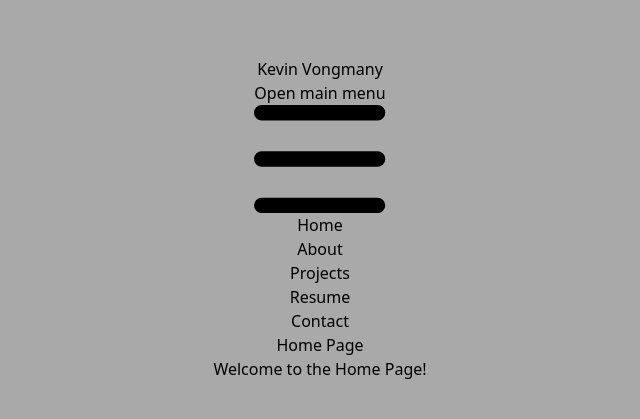
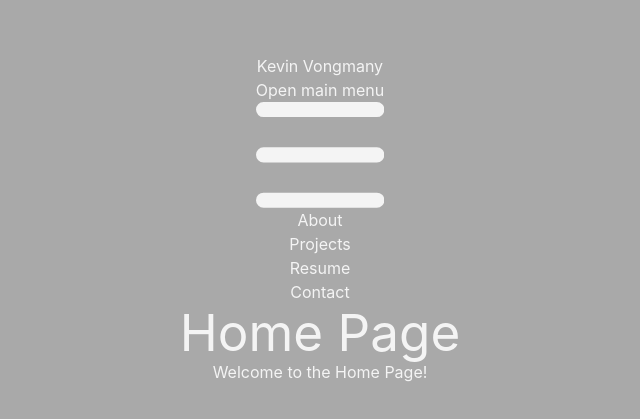
Before and after one commit to kevinvongmany/portfolio, a React (Vite) app: page / in a window 1280 px wide. Shown: the part 181-600 px from the top of the page, without its empty margins (320-960 px from the left). Built offline with nearby package versions, Linux system fonts and the light colour scheme.

Commit message:
Added animation effects for each page

```diff
--- a/package.json
+++ b/package.json
@@ -11,6 +11,7 @@
     "preview": "vite preview"
   },
   "dependencies": {
+    "framer-motion": "^11.11.9",
     "react": "^18.3.1",
     "react-dom": "^18.3.1",
     "react-router-dom": "^6.27.0"
--- a/src/App.jsx
+++ b/src/App.jsx
@@ -4,13 +4,16 @@ import viteLogo from '/vite.svg'
 import './App.css'
 import Header from './components/Header'
 import { Outlet } from 'react-router-dom'
+import { AnimatePresence } from 'framer-motion'
 
 function App() {
 
   return (
     <>
       <Header />
-      <Outlet />
+      <AnimatePresence>
+          <Outlet />
+      </AnimatePresence>
     </>
   )
 }
--- a/src/components/About.jsx
+++ b/src/components/About.jsx
@@ -1,9 +1,10 @@
+import Animated from './Animated';
 
 export default function About() {
     return (
-      <div>
+      <Animated>
         <h1>About</h1>
         <p>About me!</p>
-      </div>
+      </Animated>
     )
   }
--- /dev/null
+++ b/src/components/Animated.jsx
@@ -0,0 +1,22 @@
+import { motion } from "framer-motion";
+
+const animations = {
+  initial: { opacity: 0 },
+  animate: { opacity: 1 },
+  exit: { opacity: 0 },
+};
+
+const Animated = ({ children }) => {
+  return (
+    <motion.div
+      variants={animations}
+      initial="initial"
+      animate="animate"
+      exit="exit"
+      transition={{ duration: 1 }}
+    >
+      {children}
+    </motion.div>
+  );
+};
+export default Animated;
--- a/src/components/Contact.jsx
+++ b/src/components/Contact.jsx
@@ -1,9 +1,10 @@
+import Animated from './Animated';
 
 export default function Contact() {
     return (
-      <div>
+      <Animated>
         <h1>Contact</h1>
         <p>Contact me here</p>
-      </div>
+      </Animated>
     )
   }
--- a/src/components/Header.jsx
+++ b/src/components/Header.jsx
@@ -1,11 +1,12 @@
 import Navbar from "./Navbar";
+import { Link } from 'react-router-dom';
 
 
 export default function Header() {
 return (
     <header className="bg-white dark:bg-gray-900 fixed w-full z-20 top-0 start-0 border-b border-gray-200 dark:border-gray-600">
         <div className="max-w-screen-xl flex flex-wrap items-center justify-between mx-auto p-4 text-black dark:text-gray-400">
-            <h1 className="text-2xl">Kevin Vongmany</h1>
+            <Link to='/' className="text-2xl">Kevin Vongmany</Link>
             <Navbar />
         </div>
     </header>
--- a/src/components/HomePage.jsx
+++ b/src/components/HomePage.jsx
@@ -1,9 +1,10 @@
+import Animated from './Animated';
 
 export default function HomePage() {
   return (
-    <div>
+    <Animated>
       <h1>Home Page</h1>
       <p>Welcome to the Home Page!</p>
-    </div>
+    </Animated>
   )
 }
--- a/src/components/Navbar.jsx
+++ b/src/components/Navbar.jsx
@@ -14,9 +14,6 @@ function Navbar() {
             </div>
             <nav className="navbar items-center justify-between hidden w-full md:flex md:w-auto md:order-1" id="navbar-sticky">
                 <ul className="links flex flex-col p-4 md:p-0 mt-4 font-medium border border-gray-100 rounded-lg bg-gray-50 md:space-x-8 rtl:space-x-reverse md:flex-row md:mt-0 md:border-0 md:bg-white dark:bg-gray-800 md:dark:bg-gray-900 dark:border-gray-700">
-                    <li>
-                        <Link to="/" className="block py-2 px-3 text-white bg-blue-700 rounded md:bg-transparent md:text-blue-700 md:p-0 md:dark:text-blue-500">Home</Link>
-                    </li>
                     <li>
                         <Link to="/about" className="block py-2 px-3 text-gray-900 rounded hover:bg-gray-100 md:hover:bg-transparent md:hover:text-blue-700 md:p-0 md:dark:hover:text-blue-500 dark:text-white dark:hover:bg-gray-700 dark:hover:text-white md:dark:hover:bg-transparent dark:border-gray-700">About</Link>
                     </li>
--- a/src/components/Projects.jsx
+++ b/src/components/Projects.jsx
@@ -1,9 +1,10 @@
+import Animated from './Animated';
 
 export default function Projects() {
     return (
-      <div>
-        <h1>About</h1>
+      <Animated>
+        <h1>My Projects</h1>
         <p>About me!</p>
-      </div>
+      </Animated>
     )
   }
--- a/src/components/Resume.jsx
+++ b/src/components/Resume.jsx
@@ -1,9 +1,10 @@
+import Animated from './Animated';
 
 export default function Resume() {
     return (
-      <div>
+      <Animated>
         <h1>Resume</h1>
         <p>About me!</p>
-      </div>
+      </Animated>
     )
   }
--- a/src/index.css
+++ b/src/index.css
@@ -11,7 +11,7 @@ body {
   background-color: darkgray;
 }
 
-/* :root {
+:root {
   font-family: Inter, system-ui, Avenir, Helvetica, Arial, sans-serif;
   line-height: 1.5;
   font-weight: 400;
@@ -26,6 +26,12 @@ body {
   -moz-osx-font-smoothing: grayscale;
 }
 
+h1 {
+  font-size: 3.2em;
+  line-height: 1.1;
+}
+/*
+
 a {
   font-weight: 500;
   color: #646cff;
@@ -35,12 +41,6 @@ a:hover {
   color: #535bf2;
 }
 
-
-
-h1 {
-  font-size: 3.2em;
-  line-height: 1.1;
-}
 
 button {
   border-radius: 8px;
```
Also changed, not shown: 1 other file (tests, documents, lock files or other folders).
